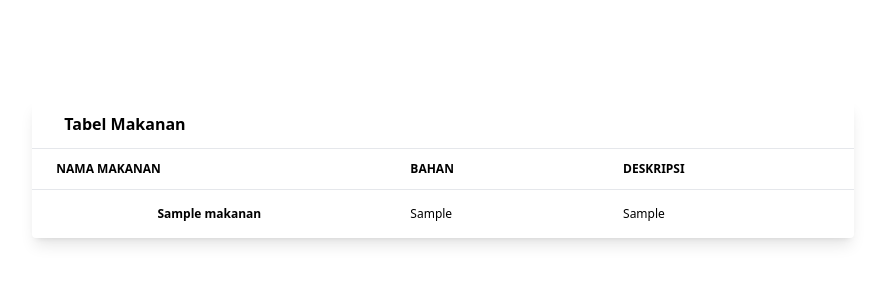
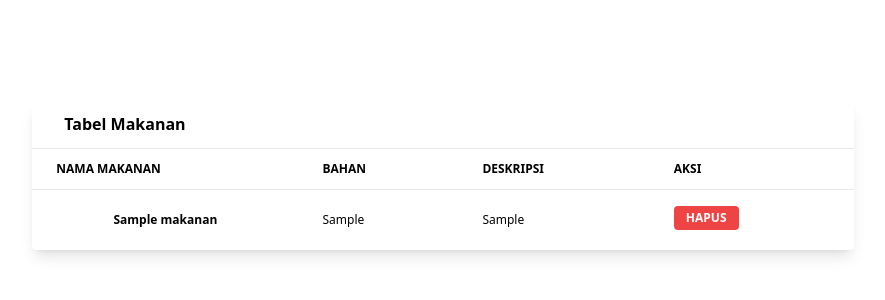
Before and after one commit to faprikaa/STKI-SearchEngine, a Django app: page /alldata/ in a window 1280 px wide. Shown: the part 64-364 px from the top of the page, without its empty margins (197-1082 px from the left). Run offline with Django 5.2, Linux system fonts and the light colour scheme; tables that the repository leaves empty hold one stand-in row (values such as "Sample post"); some libraries are stand-ins or nearby versions.

Commit message:
delete data

```diff
--- a/STKI_SearchEngine/urls.py
+++ b/STKI_SearchEngine/urls.py
@@ -22,6 +22,7 @@ import webapp.views
 urlpatterns = [
     path("", webapp.views.index, name="index"),
     path("alldata/", webapp.views.alldata, name="alldata"),
+    path("deletemakanan/<int:id>", webapp.views.deletemakanan, name="deletemakanan"),
     path("__debug__/", include("debug_toolbar.urls")),
     path('admin/', admin.site.urls),
 ]
--- a/templates/alldata.html
+++ b/templates/alldata.html
@@ -7,7 +7,7 @@
             white-space: nowrap;
             overflow: hidden;
             text-overflow: ellipsis;
-            max-width: 500px;
+            max-width: 400px;
           }
         </style>
 
@@ -19,9 +19,6 @@
                 <div class="relative w-full px-4 max-w-full flex-grow flex-1">
                   <h3 class="font-semibold text-base text-blueGray-700">Tabel Makanan</h3>
                 </div>
-{#                <div class="relative w-full px-4 max-w-full flex-grow flex-1 text-right">#}
-{#                  <button class="bg-indigo-500 text-white active:bg-indigo-600 text-xs font-bold uppercase px-3 py-1 rounded outline-none focus:outline-none mr-1 mb-1 ease-linear transition-all duration-150" type="button">See all</button>#}
-{#                </div>#}
               </div>
             </div>
 
@@ -38,6 +35,9 @@
                     <th class="px-6 bg-blueGray-50 text-blueGray-500 align-middle border border-solid border-blueGray-100 py-3 text-xs uppercase border-l-0 border-r-0 whitespace-nowrap font-semibold text-left">
                       Deskripsi
                     </th>
+                    <th class="px-6 bg-blueGray-50 text-blueGray-500 align-middle border border-solid border-blueGray-100 py-3 text-xs uppercase border-l-0 border-r-0 whitespace-nowrap font-semibold text-left">
+                      Aksi
+                    </th>
                   </tr>
                 </thead>
 
@@ -47,6 +47,9 @@
                     <th class="border-t-0 px-6 align-middle border-l-0 border-r-0 text-xs whitespace-nowrap p-4">{{ mkn.nama }}</th>
                     <td class="border-t-0 px-6 align-middle border-l-0 border-r-0 text-xs whitespace-nowrap p-4">{{ mkn.bahan }}</td>
                     <td class="border-t-0 px-6 align-middle border-l-0 border-r-0 text-xs whitespace-nowrap p-4 truncate">{{ mkn.deskripsi }}</td>
+                    <td class="border-t-0 px-6 align-middle border-l-0 border-r-0 text-xs whitespace-nowrap p-4">
+                        <button class="bg-red-500 text-white active:bg-red-600 text-xs font-bold uppercase px-3 py-1 rounded outline-none focus:outline-none mr-1 mb-1 ease-linear transition-all duration-150" type="button" onclick="openModal('{{ mkn.id }}')">Hapus</button>
+                    </td>
                 </tr>
                 {% endfor %}
                 </tbody>
@@ -54,6 +57,7 @@
             </div>
           </div>
         </div>
+
         <footer class="relative pt-8 pb-6 mt-16">
           <div class="container mx-auto px-4">
             <div class="flex flex-wrap items-center md:justify-between justify-center">
@@ -65,4 +69,28 @@
         </footer>
         </section>
     </div>
+
+    <!-- Modal -->
+    <div id="deleteModal" class="hidden fixed inset-0 z-50 overflow-auto bg-black bg-opacity-50 flex items-center justify-center">
+        <div class="bg-white rounded-lg p-8">
+            <h2 class="text-2xl mb-4">Konfirmasi Hapus</h2>
+            <p class="mb-8">Apakah Anda yakin ingin menghapus item ini?</p>
+            <div class="flex justify-end">
+                <button class="bg-gray-500 text-white px-4 py-2 rounded mr-2" type="button" onclick="closeModal()">Batal</button>
+                <a id="confirmDeleteButton" class="bg-red-500 text-white px-4 py-2 rounded" href="#">Hapus</a>
+            </div>
+        </div>
+    </div>
+
+    <script>
+        function openModal(id) {
+            document.getElementById('confirmDeleteButton').setAttribute('href', '/deletemakanan/' + id);
+            document.getElementById('deleteModal').classList.remove('hidden');
+        }
+
+        function closeModal() {
+            document.getElementById('deleteModal').classList.add('hidden');
+        }
+    </script>
+
 {% endblock content %}
--- a/webapp/views.py
+++ b/webapp/views.py
@@ -1,5 +1,6 @@
-from django.shortcuts import render
+from django.shortcuts import render, redirect
 from .models import Makanan
+
 # Create your views here.
 
 def index(request):
@@ -8,3 +9,8 @@ def index(request):
 def alldata(request):
     makanan = Makanan.objects.all()
     return render(request, "alldata.html", {'makanan':makanan})
+
+def deletemakanan(request, id):
+    mkn = Makanan.objects.get(id=id)
+    mkn.delete()
+    return redirect("/alldata")
```
